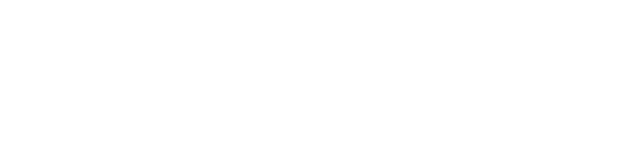
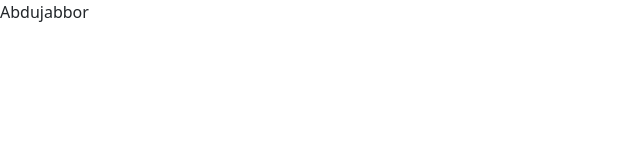
Before and after one commit to Ibrohim-Vafoyev/Perfect-Study-Landing, a plain HTML site: page PerfectStudy/index.html in a window 1280 px wide. Shown: the whole page, without its empty margins (0-640 px from the left). Drawn offline with nearby package versions, Linux system fonts and the light colour scheme.

Commit message:
git push

```diff
--- a/PerfectStudy/index.html
+++ b/PerfectStudy/index.html
@@ -22,7 +22,7 @@
 </head>
 
 <body>
-
+Abdujabbor
 </body>
 
 </html>
```
